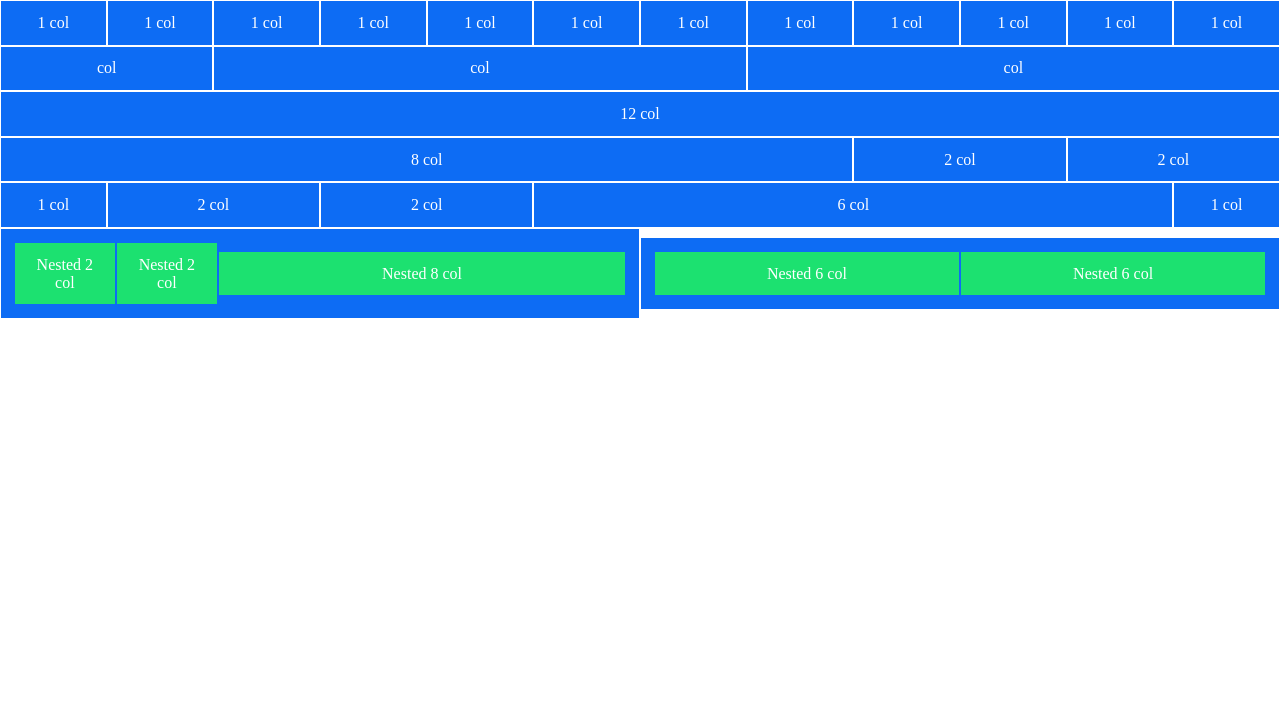
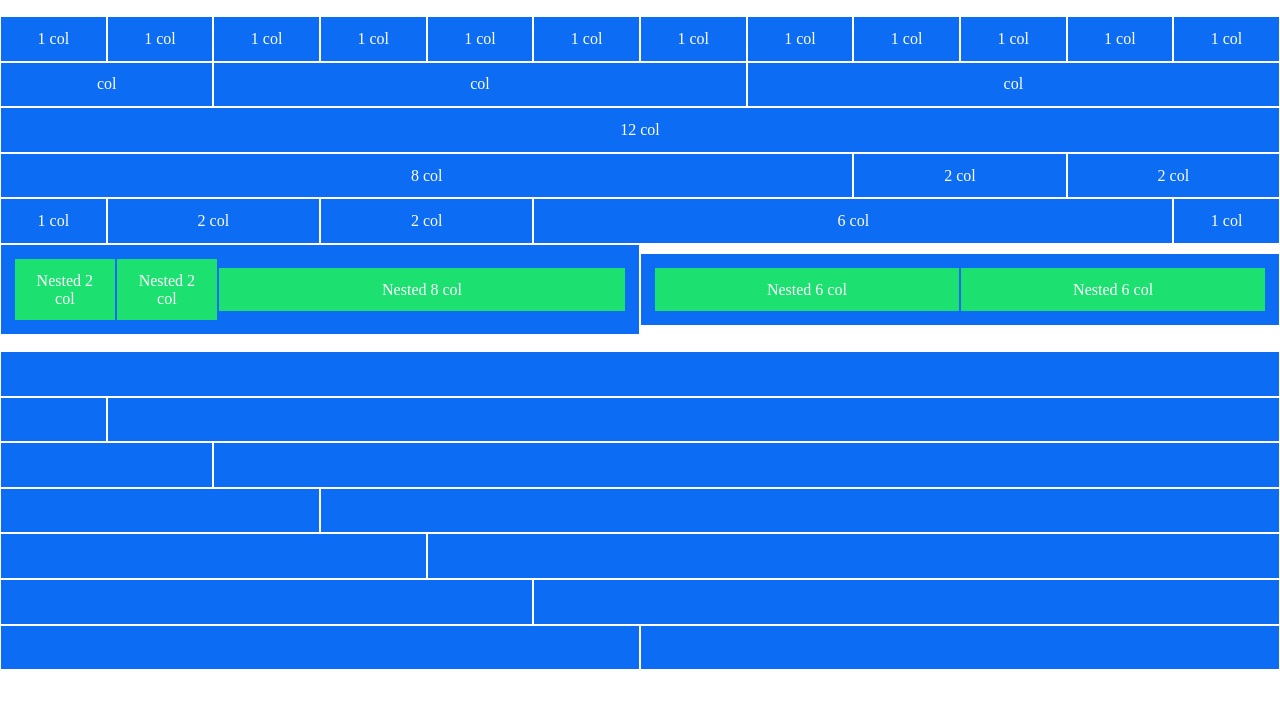
Before and after one commit to Francesco-Rapetti/html-css-12bool, a plain HTML site: page index.html in a window 1280 px wide. Drawn offline with Linux system fonts and the light colour scheme.

Commit message:
Add second container

```diff
--- a/css/layout.css
+++ b/css/layout.css
@@ -6,7 +6,7 @@
 
 .container {
     /* max-width: 1000px; */
-    margin: 0 auto;
+    margin: 16px auto;
 }
 
 .row {
@@ -27,6 +27,10 @@
 .box.green {
     background-color: #1ce170;
     border-color: #0d6cf4;
+}
+
+.box.blank {
+    height: 45.59px;
 }
 
 [class*="col-"] {
--- a/index.html
+++ b/index.html
@@ -123,5 +123,67 @@
             </div>
         </div>
     </div>
+
+    <div class="container">
+        <div class="row">
+            <div class="col-lg-12">
+                <div class="box blank"></div>
+            </div>
+        </div>
+
+        <div class="row">
+            <div class="col-lg-1">
+                <div class="box blank"></div>
+            </div>
+            <div class="col-lg-11">
+                <div class="box blank"></div>
+            </div>
+        </div>
+
+        <div class="row">
+            <div class="col-lg-2">
+                <div class="box blank"></div>
+            </div>
+            <div class="col-lg-10">
+                <div class="box blank"></div>
+            </div>
+        </div>
+
+        <div class="row">
+            <div class="col-lg-3">
+                <div class="box blank"></div>
+            </div>
+            <div class="col-lg-9">
+                <div class="box blank"></div>
+            </div>
+        </div>
+
+        <div class="row">
+            <div class="col-lg-4">
+                <div class="box blank"></div>
+            </div>
+            <div class="col-lg-8">
+                <div class="box blank"></div>
+            </div>
+        </div>
+
+        <div class="row">
+            <div class="col-lg-5">
+                <div class="box blank"></div>
+            </div>
+            <div class="col-lg-7">
+                <div class="box blank"></div>
+            </div>
+        </div>
+
+        <div class="row">
+            <div class="col-lg-6">
+                <div class="box blank"></div>
+            </div>
+            <div class="col-lg-6">
+                <div class="box blank"></div>
+            </div>
+        </div>
+    </div>
 </body>
 </html>
```
